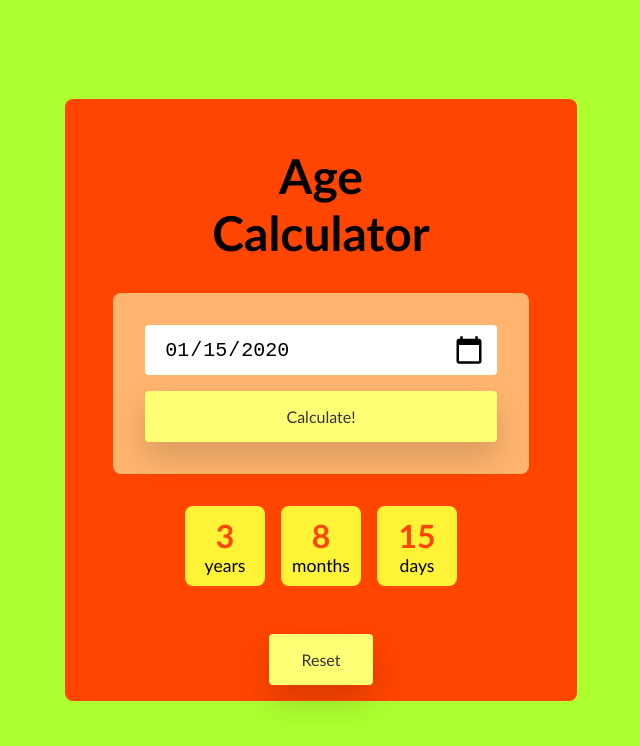
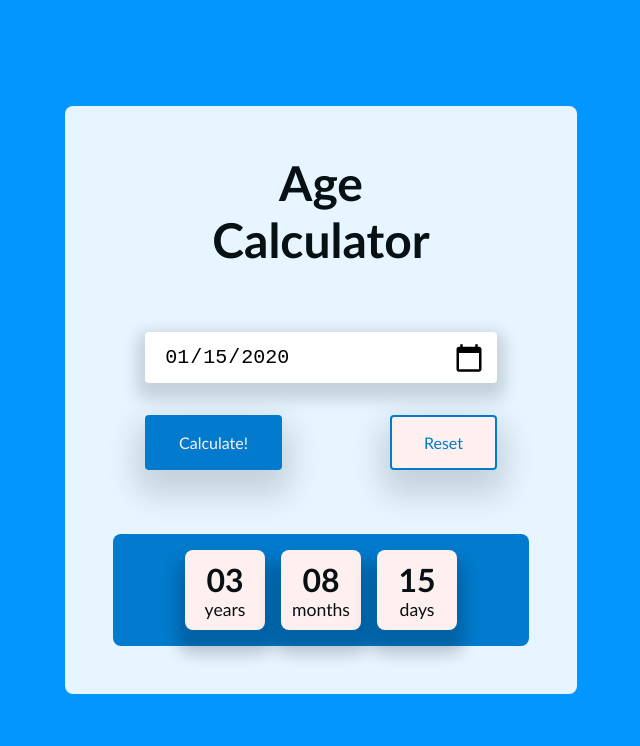
Before and after one commit to saurav-verma-01/awesome-age-calculator, a React (Vite) app: page / in a window 1280 px wide. Both pictures are taken after typing "2020-01-15" into the empty fields and a click on the button "Calculate!". Shown: the top 746 px of the page, without its empty margins (319-959 px from the left). Built offline with nearby package versions, Linux system fonts and the light colour scheme.

Commit message:
design changed

```diff
--- a/src/App.jsx
+++ b/src/App.jsx
@@ -3,9 +3,9 @@ import Result from "./Result";
 
 const App = () => {
   const [date, setDate] = useState("");
-  const [day, setDay] = useState("");
-  const [month, setMonth] = useState("");
-  const [year, setYear] = useState("");
+  const [day, setDay] = useState(null);
+  const [month, setMonth] = useState(null);
+  const [year, setYear] = useState(null);
 
   const handleSubmit = (e) => {
     e.preventDefault();
@@ -41,6 +41,9 @@ const App = () => {
       y3--;
     }
 
+    if (m3 < 10) m3 = `0${m3}`;
+    if (d3 < 10) d3 = `0${d3}`;
+    if (y3 < 10) y3 = `0${y3}`;
     setDay(d3);
     setMonth(m3);
     setYear(y3);
@@ -51,9 +54,9 @@ const App = () => {
   };
 
   const handleReset = () => {
-    setMonth("");
-    setDay("");
-    setYear("");
+    setMonth(null);
+    setDay(null);
+    setYear(null);
     setDate("");
   };
 
@@ -71,16 +74,22 @@ const App = () => {
             value={date}
             onChange={(e) => setDate(e.target.value)}
           />
-          <button>Calculate!</button>
+          <div className="btn-container">
+            {" "}
+            <button className="btn-primary" type="submit">
+              Calculate!
+            </button>
+            <button className="btn-secondary" onClick={handleReset}>
+              Reset
+            </button>
+          </div>
         </form>
-        {(day || month || year) && (
+        {day || month || year ? (
           <Result day={day} month={month} year={year} />
+        ) : (
+          ""
         )}
       </div>
-
-      <button onClick={handleReset} className="reset">
-        Reset
-      </button>
     </div>
   );
 };
--- a/src/index.css
+++ b/src/index.css
@@ -12,12 +12,13 @@
   flex-direction: column;
   gap: 1rem;
   align-items: center;
-  background-color: orangered;
   border-radius: 0.5rem;
+  color: #071013;
+  background-color: #e6f5ff;
 }
 
 body {
-  background-color: greenyellow;
+  background-color: #0496ff;
   font-family: "Trebuchet MS", "Lucida Sans Unicode", "Lucida Grande",
     "Lucida Sans", Arial, sans-serif;
   display: flex;
@@ -40,48 +41,69 @@ h1 {
 }
 
 .input-form {
-  background-color: #fff8b09f;
+  /* background-color: #fff8b09f; */
   padding: 2rem;
   margin-top: 2rem;
   border-radius: 0.5rem;
   display: flex;
   flex-direction: column;
-  gap: 1rem;
+  gap: 2rem;
 }
 
 input {
   flex: 1;
-
   position: relative;
   padding: 0.8rem 1.2rem;
   border-radius: 0.25rem;
   border: none;
   outline: none;
   font-size: 1.25rem;
+  box-shadow: 0 0.5rem 1rem 0.5rem rgba(0, 0, 0, 0.15);
+}
+.btn-container {
+  display: flex;
+  justify-content: space-between;
 }
 
 button {
-  background: #ffff76;
+  width: max-content;
   border: 0;
   outline: 0;
   padding: 1rem 2rem;
   border-radius: 0.25rem;
   font-weight: 300;
-  color: #333;
+  border: 2px solid transparent;
   cursor: pointer;
   font: inherit;
-  transition: all 0.4s ease;
-  box-shadow: 0 1rem 2rem rgba(0, 0, 0, 0.15);
+  transition: all 0.5s ease;
+  box-shadow: 0 1rem 2rem 0.5rem rgba(0, 0, 0, 0.15);
 }
 button:is(:hover, :focus-visible) {
-  background-color: #fff338;
   transform: translateY(-0.25rem);
   box-shadow: 0 2rem 3rem rgba(0, 0, 0, 0.1);
 }
 button:active {
-  background-color: #fff338;
   transform: translateY(0rem);
   box-shadow: 0 0.5rem 1rem rgba(0, 0, 0, 0.3);
+}
+.btn-primary {
+  background: #027bce;
+  color: #fff0f0;
+}
+.btn-primary:is(:hover, :focus-visible) {
+  color: #027bce;
+  border-color: #027bce;
+  background-color: #fff0f0;
+}
+.btn-secondary {
+  color: #027bce;
+  border-color: #027bce;
+  background-color: #fff0f0;
+}
+.btn-secondary:is(:hover, :focus-visible) {
+  background: #027bce;
+  color: #fff0f0;
+  border-color: transparent;
 }
 
 input::-webkit-calendar-picker-indicator {
@@ -120,12 +142,15 @@ input::-webkit-calendar-picker-indicator {
   gap: 1rem;
   align-items: center;
   margin-top: 2rem;
+  background-color: #027bce;
+  padding: 1rem;
+  border-radius: 0.5rem;
 }
 .result div {
-  background-color: #fff338;
   width: 5rem;
   height: 5rem;
-
+  transition: all 0.4s ease;
+  cursor: pointer;
   display: inline-block;
   border-radius: 0.5rem;
   display: flex;
@@ -133,12 +158,18 @@ input::-webkit-calendar-picker-indicator {
   justify-content: center;
   align-items: center;
   font-size: 1.4rem;
+  background-color: #fff0f0;
+  box-shadow: 0 1rem 1rem 0.5rem rgba(0, 0, 0, 0.2);
 }
 .result div span {
   font-size: 1.1rem;
 }
 .result div .data {
-  color: orangered;
   font-size: 2rem;
   font-weight: bold;
 }
+
+.result div:is(:hover, :focus-visible) {
+  transform: translateY(-0.25rem);
+  box-shadow: 0 1.5rem 1.5rem 0.8rem rgba(0, 0, 0, 0.1);
+}
```
